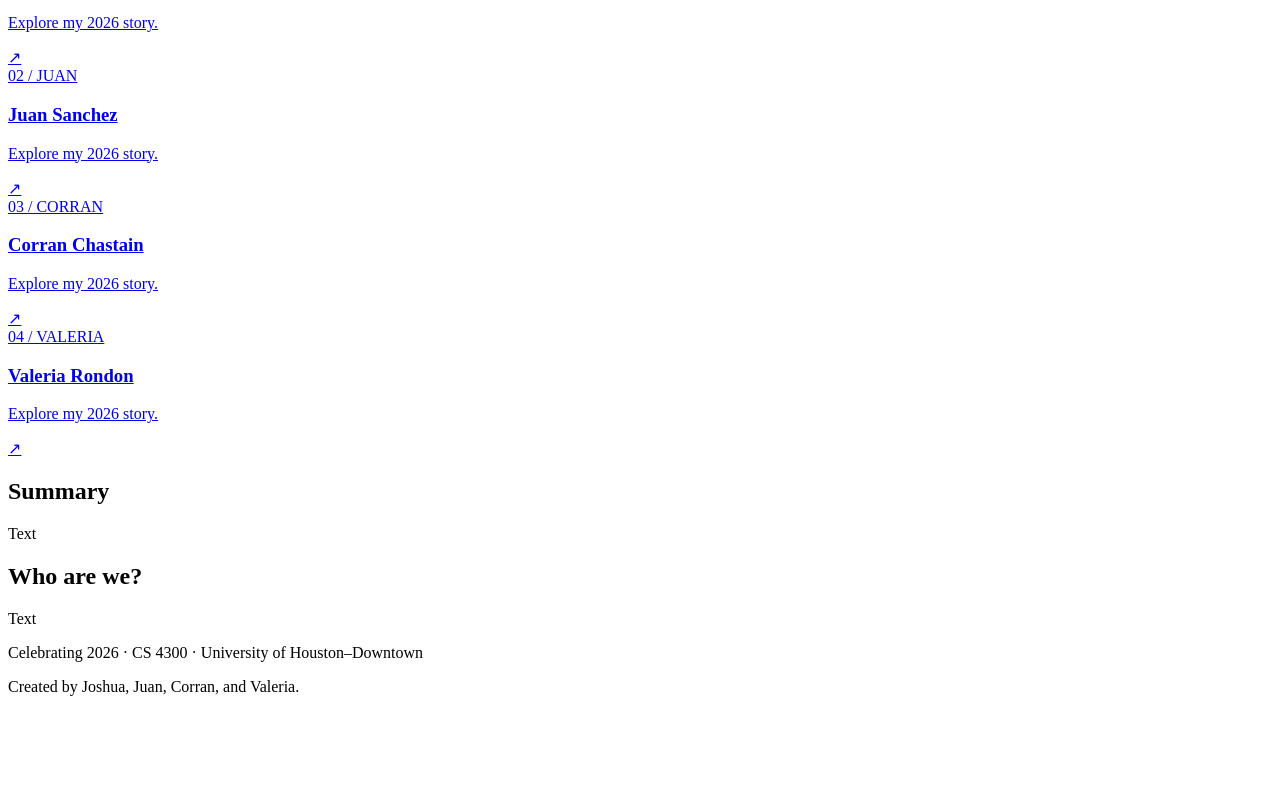
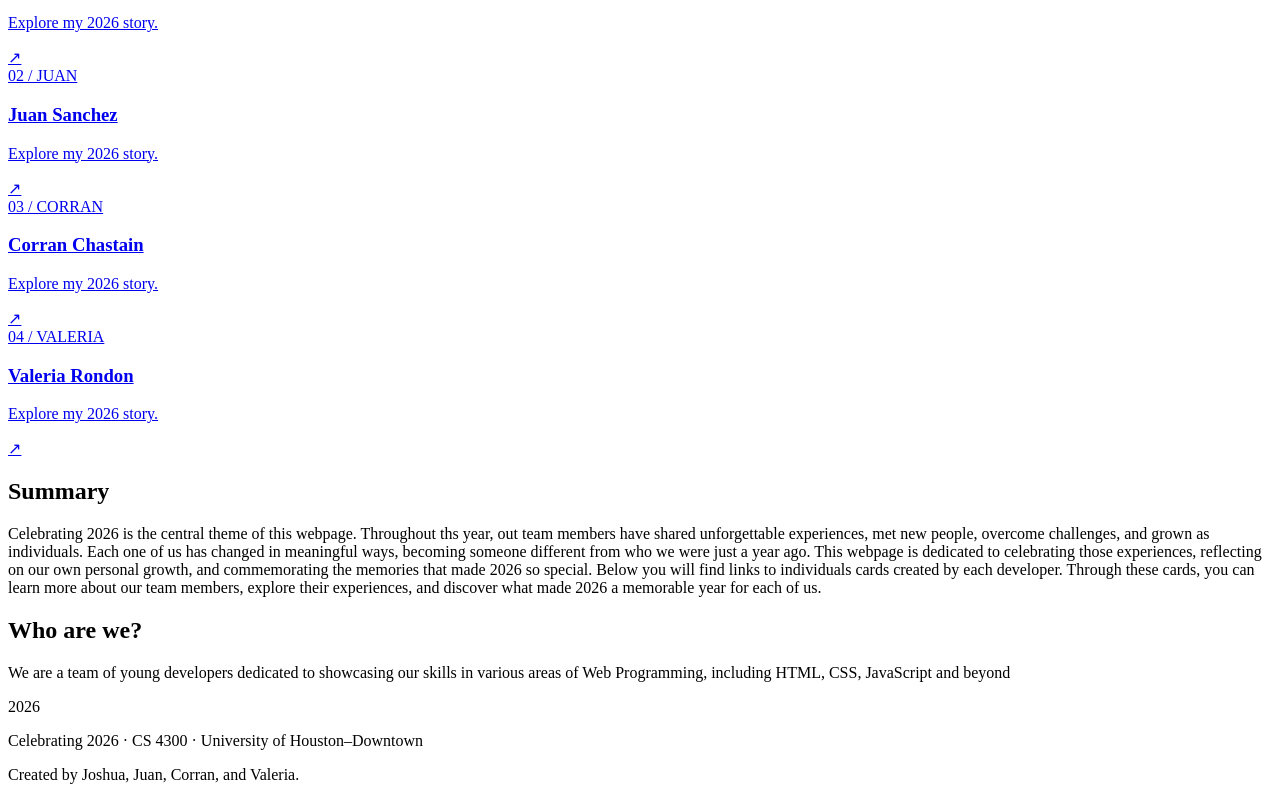
Before and after one commit to Diegoxiz/Web-Programming-Final-Project, a plain HTML site: page index.html in a window 1280 px wide. Shown: the part 386-1186 px from the top of the page. Before the commit the page ends 1098 px from the top, so only its background shows below. Drawn offline with Linux system fonts and the light colour scheme.

Commit message:
Adding text for summary, description, and year

```diff
--- a/index.html
+++ b/index.html
@@ -94,15 +94,26 @@
 	<section class = "summary">
                 <h2>Summary</h2>
                 <p>
-                    Text
+Celebrating 2026 is the central theme of this webpage. Throughout ths year, out team members have shared unforgettable experiences, met new people, overcome challenges, and grown as individuals.
+					Each one of us has changed in meaningful ways, becoming someone different from who we were just a year ago. This webpage is
+					dedicated to celebrating those experiences, reflecting on our own personal growth, and commemorating the memories that made 2026 so special.
+					Below you will find links to individuals cards created by each developer. Through these cards, you can learn more about our team members,
+					explore their experiences, and discover what made 2026 a memorable year for each of us.
                 </p>
 	</section>
 
 	<section class = "description">
                 <h2>Who are we?</h2>
                 <p>
-                    Text
+            We are a team of young developers
+		    dedicated to showcasing our skills in
+		    various areas of Web Programming, including
+		    HTML, CSS, JavaScript and beyond
                 </p>
+	</section>
+
+	<section class = "year">
+                <p>2026</p>
 	</section>
     </main>
 
```
